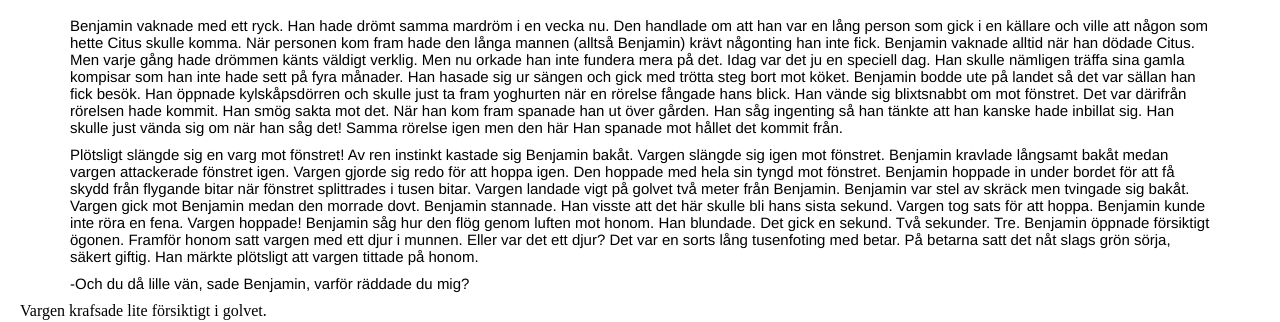
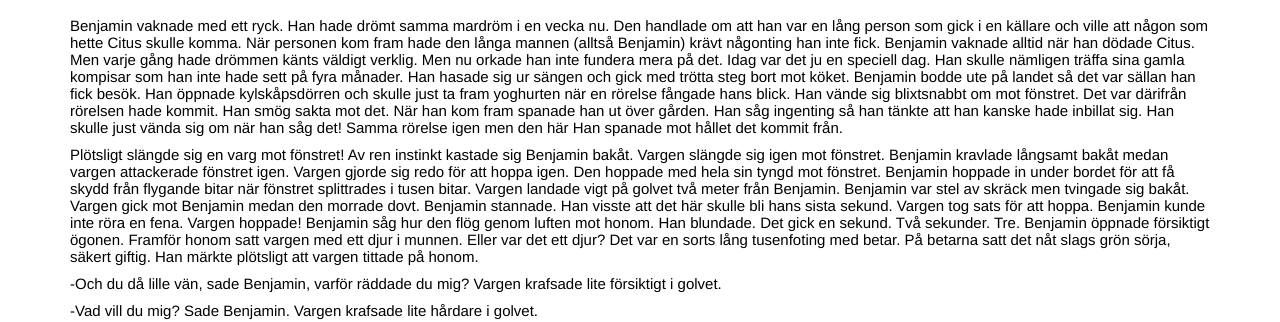
Before and after one commit to karisan46/sword-book, a plain HTML site: page sword.html in a window 1280 px wide. Shown: the part 481-803 px from the top of the page. Drawn offline with Linux system fonts and the light colour scheme.

Commit message:
story fixed

```diff
--- a/sword.html
+++ b/sword.html
@@ -72,7 +72,8 @@
     </p>
     <p>
           -Och du då lille vän, sade Benjamin, varför räddade du mig?
-    </p>  Vargen krafsade lite försiktigt i golvet.
+          Vargen krafsade lite försiktigt i golvet.
+    </p>
   <p>
           -Vad vill du mig? Sade Benjamin.
           Vargen krafsade lite hårdare i golvet.
```
